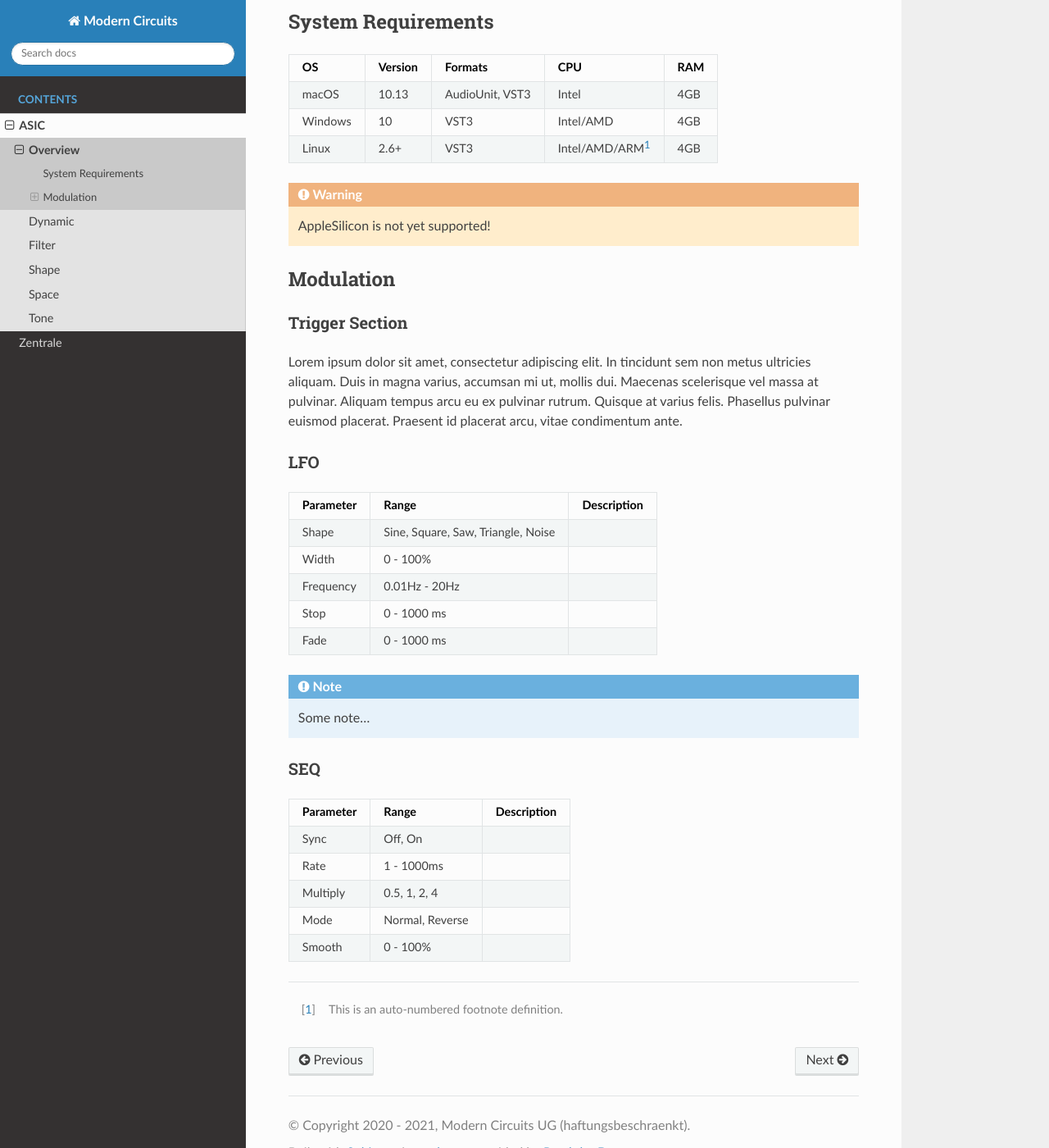
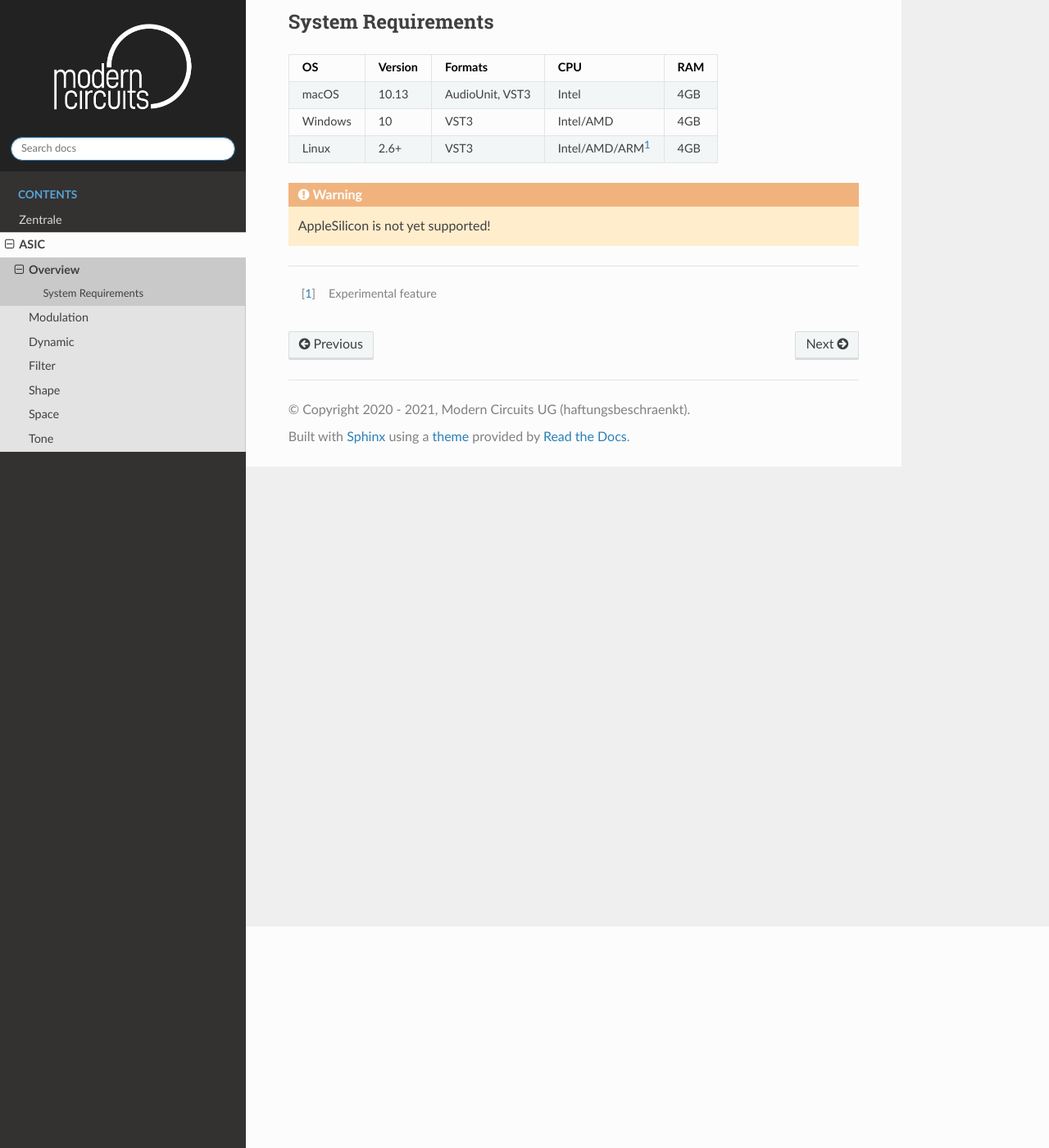
Before and after one commit to ModernCircuits/Documentation, a Sphinx documentation site: the page built from source/ASIC/overview.md, in a window 1280 px wide and 1400 px high, scrolled down 270 px. Shown: the whole window at 82% size. Built offline with Sphinx 7.4.7 and the Read the Docs theme 2.0.0, drawn with Linux system fonts in a browser that asks for light colours.

Commit message:
Improve theme

````diff
--- a/requirements.txt
+++ b/requirements.txt
@@ -1,5 +1,8 @@
 sphinx
 myst-parser
 sphinx-rtd-theme
+furo
+sphinx-redactor-theme
+sphinx-sizzle-theme
 
 autopep8
--- a/source/ASIC/overview.md
+++ b/source/ASIC/overview.md
@@ -10,38 +10,8 @@ Lorem ipsum dolor sit amet, consectetur adipiscing elit. In tincidunt sem non me
 | Windows |   10    |      VST3       |         Intel/AMD         | 4GB |
 |  Linux  |  2.6+   |      VST3       | Intel/AMD/ARM[^linux-arm] | 4GB |
 
-[^linux-arm]: This is an auto-numbered footnote definition.
-
 ```{warning}
 AppleSilicon is not yet supported!
 ```
 
-## Modulation
-
-### Trigger Section
-
-Lorem ipsum dolor sit amet, consectetur adipiscing elit. In tincidunt sem non metus ultricies aliquam. Duis in magna varius, accumsan mi ut, mollis dui. Maecenas scelerisque vel massa at pulvinar. Aliquam tempus arcu eu ex pulvinar rutrum. Quisque at varius felis. Phasellus pulvinar euismod placerat. Praesent id placerat arcu, vitae condimentum ante.
-
-### LFO
-
-| Parameter |               Range                | Description |
-| :-------: | :--------------------------------: | :---------: |
-|   Shape   | Sine, Square, Saw, Triangle, Noise |             |
-|   Width   |              0 - 100%              |             |
-| Frequency |           0.01Hz - 20Hz            |             |
-|   Stop    |            0 - 1000 ms             |             |
-|   Fade    |            0 - 1000 ms             |             |
-
-```{note}
-Some note...
-```
-
-### SEQ
-
-| Parameter |      Range      | Description |
-| :-------: | :-------------: | :---------: |
-|   Sync    |     Off, On     |             |
-|   Rate    |   1 - 1000ms    |             |
-| Multiply  |  0.5, 1, 2, 4   |             |
-|   Mode    | Normal, Reverse |             |
-|  Smooth   |    0 - 100%     |             |
+[^linux-arm]: Experimental feature
--- a/source/conf.py
+++ b/source/conf.py
@@ -14,6 +14,7 @@
 # import sys
 # sys.path.insert(0, os.path.abspath('.'))
 
+# import sphinx_redactor_theme
 
 # -- Project information -----------------------------------------------------
 
@@ -33,6 +34,7 @@ source_suffix = {
 extensions = [
     'sphinx_rtd_theme',
     'myst_parser',
+    # 'sphinx_book_theme',
 ]
 
 # Add any paths that contain templates here, relative to this directory.
@@ -42,15 +44,18 @@ templates_path = ['_templates']
 # directories to ignore when looking for source files.
 # This pattern also affects html_static_path and html_extra_path.
 exclude_patterns = []
-
+trim_footnote_reference_space = True
 
 # -- Options for HTML output -------------------------------------------------
 
 # The theme to use for HTML and HTML Help pages.  See the documentation for
 # a list of builtin themes.
-#
+# html_theme = 'furo'
 # html_theme = 'alabaster'
 html_theme = "sphinx_rtd_theme"
+
+# html_theme = 'sphinx_redactor_theme'
+# html_theme_path = [sphinx_redactor_theme.get_html_theme_path()]
 
 # Add any paths that contain custom static files (such as style sheets) here,
 # relative to this directory. They are copied after the builtin static files,
@@ -60,12 +65,12 @@ html_static_path = ['_static']
 html_theme_options = {
     # 'analytics_id': 'G-XXXXXXXXXX',  # Provided by Google in your dashboard
     # 'analytics_anonymize_ip': False,
-    # 'logo_only': False,
+    'logo_only': True,
     'display_version': True,
     'prev_next_buttons_location': 'bottom',
     'style_external_links': False,
     'vcs_pageview_mode': '',
-    # 'style_nav_header_background': 'white',
+    'style_nav_header_background': '#222',
     # Toc options
     'collapse_navigation': True,
     'sticky_navigation': True,
@@ -73,3 +78,5 @@ html_theme_options = {
     'includehidden': True,
     'titles_only': False
 }
+
+html_logo = '_static/img/logo_full_white_small.png'
````
Also changed, not shown: source/ASIC/index.md (+1 -0 lines), source/ASIC/modulation.md (added, +37 -0 lines), source/index.md (+11 -1 lines), source/_static/img/logo_circle_black.png (added), source/_static/img/logo_circle_white.png (added), source/_static/img/logo_full_black.png (added), source/_static/img/logo_full_white.png (added), source/_static/img/logo_full_white_small.png (added), source/_static/img/logo_letter_black.png (added), source/_static/img/logo_letter_white.png (added).
